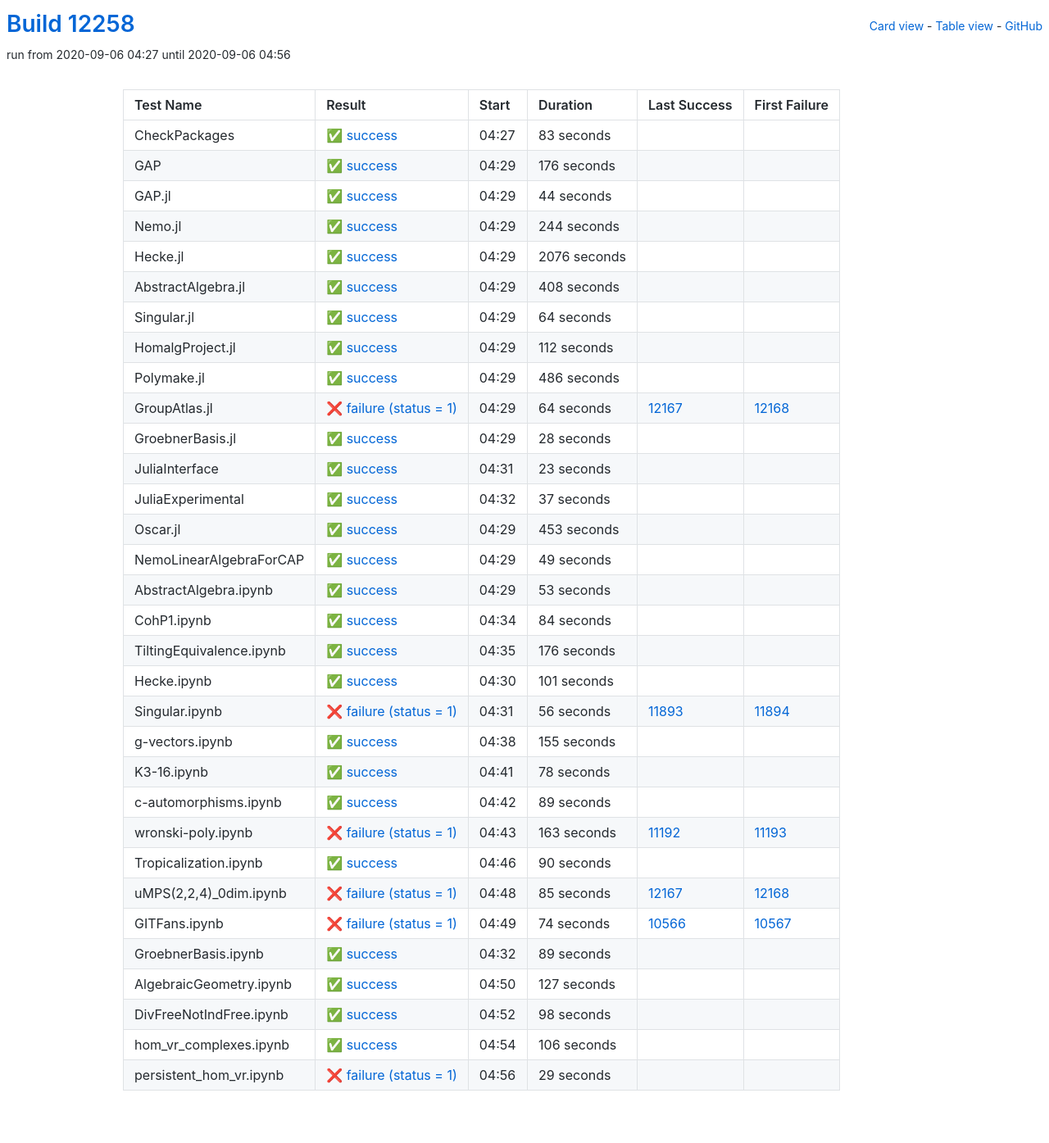
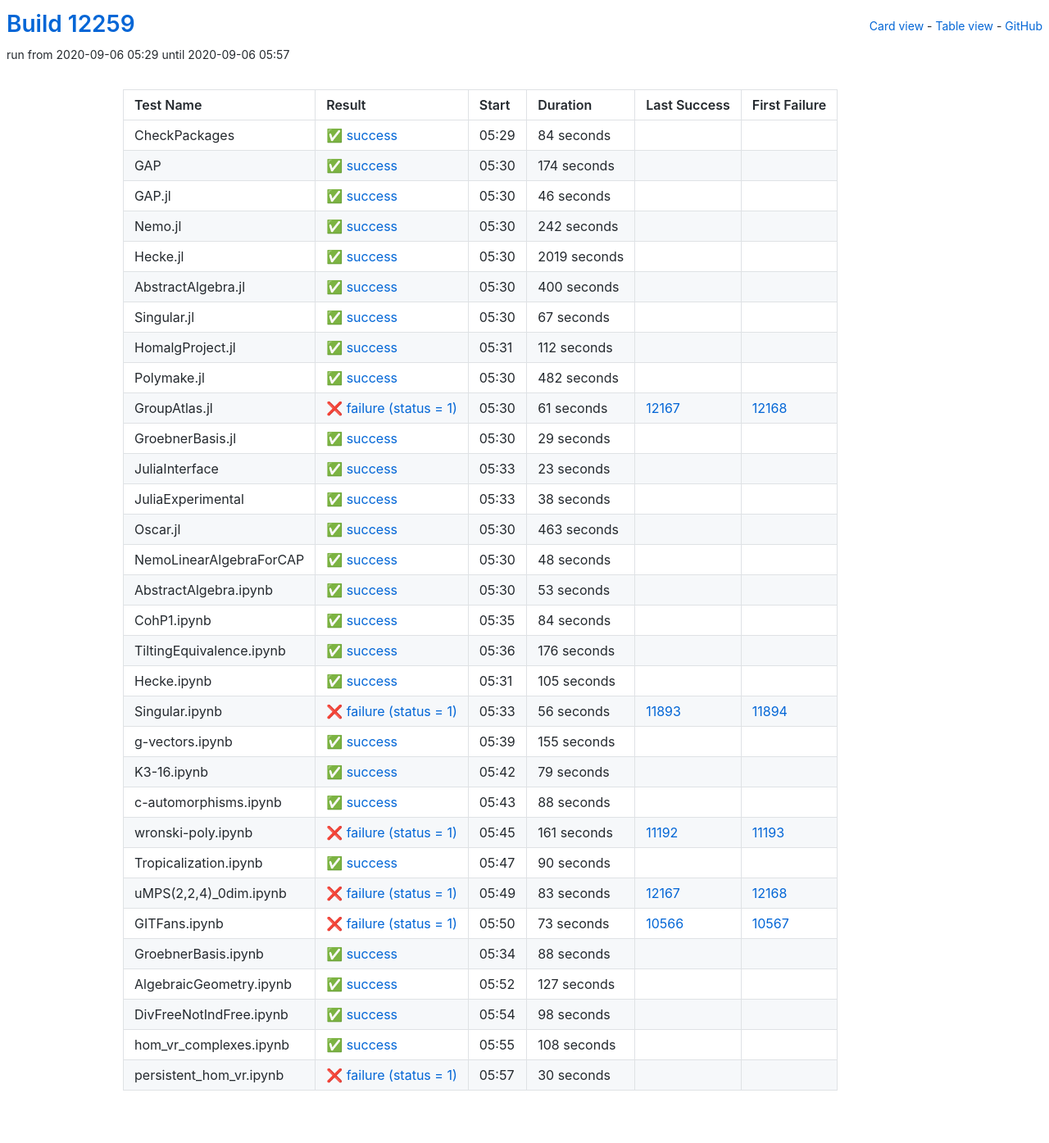
Before and after one commit to oscar-system/oscar-ci-status, a Jekyll site: the page built from table.html, in a window 1280 px wide. Shown: the whole page at 82% size. Built offline with Jekyll 4.4.1, drawn with Linux system fonts in a browser that asks for light colours.

Commit message:
Build #12259

```diff
--- a/_data/ci.yml
+++ b/_data/ci.yml
@@ -1,6 +1,6 @@
 ---
-build: 12258
-build_url: https://oscarci.mathematik.uni-kl.de/job/oscar/12258/
+build: 12259
+build_url: https://oscarci.mathematik.uni-kl.de/job/oscar/12259/
 job: oscar
 organization: oscar-system
 repo: oscar-ci-status
@@ -8,92 +8,92 @@
 tests:
 - name: CheckPackages
   id: checkpackages
-  log: https://oscarci.mathematik.uni-kl.de/job/oscar/12258/artifact/logs/build-12258/CheckPackages.log
-  start: 2020-09-06 04:27
+  log: https://oscarci.mathematik.uni-kl.de/job/oscar/12259/artifact/logs/build-12259/CheckPackages.log
+  start: 2020-09-06 05:29
   success: true
   exitcode: 0
   status: success
-  duration: 83
+  duration: 84
   last_success: false
   last_success_url:
   first_failure: false
   first_failure_url:
 - name: GAP
   id: gap
-  log: https://oscarci.mathematik.uni-kl.de/job/oscar/12258/artifact/logs/build-12258/GAP.log
-  start: 2020-09-06 04:29
+  log: https://oscarci.mathematik.uni-kl.de/job/oscar/12259/artifact/logs/build-12259/GAP.log
+  start: 2020-09-06 05:30
   success: true
   exitcode: 0
   status: success
-  duration: 176
+  duration: 174
   last_success: false
   last_success_url:
   first_failure: false
   first_failure_url:
 - name: GAP.jl
   id: gap-jl
-  log: https://oscarci.mathematik.uni-kl.de/job/oscar/12258/artifact/logs/build-12258/GAP.jl.log
-  start: 2020-09-06 04:29
+  log: https://oscarci.mathematik.uni-kl.de/job/oscar/12259/artifact/logs/build-12259/GAP.jl.log
+  start: 2020-09-06 05:30
   success: true
   exitcode: 0
   status: success
-  duration: 44
+  duration: 46
   last_success: false
   last_success_url:
   first_failure: false
   first_failure_url:
 - name: Nemo.jl
   id: nemo-jl
-  log: https://oscarci.mathematik.uni-kl.de/job/oscar/12258/artifact/logs/build-12258/Nemo.jl.log
-  start: 2020-09-06 04:29
+  log: https://oscarci.mathematik.uni-kl.de/job/oscar/12259/artifact/logs/build-12259/Nemo.jl.log
+  start: 2020-09-06 05:30
   success: true
   exitcode: 0
   status: success
-  duration: 244
+  duration: 242
   last_success: false
   last_success_url:
   first_failure: false
   first_failure_url:
 - name: Hecke.jl
   id: hecke-jl
-  log: https://oscarci.mathematik.uni-kl.de/job/oscar/12258/artifact/logs/build-12258/Hecke.jl.log
-  start: 2020-09-06 04:29
+  log: https://oscarci.mathematik.uni-kl.de/job/oscar/12259/artifact/logs/build-12259/Hecke.jl.log
+  start: 2020-09-06 05:30
   success: true
   exitcode: 0
   status: success
-  duration: 2076
+  duration: 2019
   last_success: false
   last_success_url:
   first_failure: false
   first_failure_url:
 - name: AbstractAlgebra.jl
   id: abstractalgebra-jl
-  log: https://oscarci.mathematik.uni-kl.de/job/oscar/12258/artifact/logs/build-12258/AbstractAlgebra.jl.log
-  start: 2020-09-06 04:29
+  log: https://oscarci.mathematik.uni-kl.de/job/oscar/12259/artifact/logs/build-12259/AbstractAlgebra.jl.log
+  start: 2020-09-06 05:30
   success: true
   exitcode: 0
   status: success
-  duration: 408
+  duration: 400
   last_success: false
   last_success_url:
   first_failure: false
   first_failure_url:
 - name: Singular.jl
   id: singular-jl
-  log: https://oscarci.mathematik.uni-kl.de/job/oscar/12258/artifact/logs/build-12258/Singular.jl.log
-  start: 2020-09-06 04:29
+  log: https://oscarci.mathematik.uni-kl.de/job/oscar/12259/artifact/logs/build-12259/Singular.jl.log
+  start: 2020-09-06 05:30
   success: true
   exitcode: 0
   status: success
-  duration: 64
+  duration: 67
   last_success: false
   last_success_url:
   first_failure: false
   first_failure_url:
 - name: HomalgProject.jl
   id: homalgproject-jl
-  log: https://oscarci.mathematik.uni-kl.de/job/oscar/12258/artifact/logs/build-12258/HomalgProject.jl.log
-  start: 2020-09-06 04:29
+  log: https://oscarci.mathematik.uni-kl.de/job/oscar/12259/artifact/logs/build-12259/HomalgProject.jl.log
+  start: 2020-09-06 05:31
   success: true
   exitcode: 0
   status: success
@@ -104,44 +104,44 @@
   first_failure_url:
 - name: Polymake.jl
   id: polymake-jl
-  log: https://oscarci.mathematik.uni-kl.de/job/oscar/12258/artifact/logs/build-12258/Polymake.jl.log
-  start: 2020-09-06 04:29
+  log: https://oscarci.mathematik.uni-kl.de/job/oscar/12259/artifact/logs/build-12259/Polymake.jl.log
+  start: 2020-09-06 05:30
   success: true
   exitcode: 0
   status: success
-  duration: 486
+  duration: 482
   last_success: false
   last_success_url:
   first_failure: false
   first_failure_url:
 - name: GroupAtlas.jl
   id: groupatlas-jl
-  log: https://oscarci.mathematik.uni-kl.de/job/oscar/12258/artifact/logs/build-12258/GroupAtlas.jl.log
-  start: 2020-09-06 04:29
+  log: https://oscarci.mathematik.uni-kl.de/job/oscar/12259/artifact/logs/build-12259/GroupAtlas.jl.log
+  start: 2020-09-06 05:30
   success: false
   exitcode: 1
   status: failure
-  duration: 64
+  duration: 61
   last_success: 12167
   last_success_url: https://oscarci.mathematik.uni-kl.de/job/oscar/12167/
   first_failure: 12168
   first_failure_url: https://oscarci.mathematik.uni-kl.de/job/oscar/12168/
 - name: GroebnerBasis.jl
   id: groebnerbasis-jl
-  log: https://oscarci.mathematik.uni-kl.de/job/oscar/12258/artifact/logs/build-12258/GroebnerBasis.jl.log
-  start: 2020-09-06 04:29
+  log: https://oscarci.mathematik.uni-kl.de/job/oscar/12259/artifact/logs/build-12259/GroebnerBasis.jl.log
+  start: 2020-09-06 05:30
   success: true
   exitcode: 0
   status: success
-  duration: 28
+  duration: 29
   last_success: false
   last_success_url:
   first_failure: false
   first_failure_url:
 - name: JuliaInterface
   id: juliainterface
-  log: https://oscarci.mathematik.uni-kl.de/job/oscar/12258/artifact/logs/build-12258/JuliaInterface.log
-  start: 2020-09-06 04:31
+  log: https://oscarci.mathematik.uni-kl.de/job/oscar/12259/artifact/logs/build-12259/JuliaInterface.log
+  start: 2020-09-06 05:33
   success: true
   exitcode: 0
   status: success
@@ -152,44 +152,44 @@
   first_failure_url:
 - name: JuliaExperimental
   id: juliaexperimental
-  log: https://oscarci.mathematik.uni-kl.de/job/oscar/12258/artifact/logs/build-12258/JuliaExperimental.log
-  start: 2020-09-06 04:32
+  log: https://oscarci.mathematik.uni-kl.de/job/oscar/12259/artifact/logs/build-12259/JuliaExperimental.log
+  start: 2020-09-06 05:33
   success: true
   exitcode: 0
   status: success
-  duration: 37
+  duration: 38
   last_success: false
   last_success_url:
   first_failure: false
   first_failure_url:
 - name: Oscar.jl
   id: oscar-jl
-  log: https://oscarci.mathematik.uni-kl.de/job/oscar/12258/artifact/logs/build-12258/Oscar.jl.log
-  start: 2020-09-06 04:29
+  log: https://oscarci.mathematik.uni-kl.de/job/oscar/12259/artifact/logs/build-12259/Oscar.jl.log
+  start: 2020-09-06 05:30
   success: true
   exitcode: 0
   status: success
-  duration: 453
+  duration: 463
   last_success: false
   last_success_url:
   first_failure: false
   first_failure_url:
 - name: NemoLinearAlgebraForCAP
   id: nemolinearalgebraforcap
-  log: https://oscarci.mathematik.uni-kl.de/job/oscar/12258/artifact/logs/build-12258/NemoLinearAlgebraForCAP.log
-  start: 2020-09-06 04:29
+  log: https://oscarci.mathematik.uni-kl.de/job/oscar/12259/artifact/logs/build-12259/NemoLinearAlgebraForCAP.log
+  start: 2020-09-06 05:30
   success: true
   exitcode: 0
   status: success
-  duration: 49
+  duration: 48
   last_success: false
   last_success_url:
   first_failure: false
   first_failure_url:
 - name: AbstractAlgebra.ipynb
   id: abstractalgebra-ipynb
-  log: https://oscarci.mathematik.uni-kl.de/job/oscar/12258/artifact/logs/build-12258/AbstractAlgebra.ipynb.log
-  start: 2020-09-06 04:29
+  log: https://oscarci.mathematik.uni-kl.de/job/oscar/12259/artifact/logs/build-12259/AbstractAlgebra.ipynb.log
+  start: 2020-09-06 05:30
   success: true
   exitcode: 0
   status: success
@@ -200,8 +200,8 @@
   first_failure_url:
 - name: CohP1.ipynb
   id: cohp1-ipynb
-  log: https://oscarci.mathematik.uni-kl.de/job/oscar/12258/artifact/logs/build-12258/CohP1.ipynb.log
-  start: 2020-09-06 04:34
+  log: https://oscarci.mathematik.uni-kl.de/job/oscar/12259/artifact/logs/build-12259/CohP1.ipynb.log
+  start: 2020-09-06 05:35
   success: true
   exitcode: 0
   status: success
@@ -212,8 +212,8 @@
   first_failure_url:
 - name: TiltingEquivalence.ipynb
   id: tiltingequivalence-ipynb
-  log: https://oscarci.mathematik.uni-kl.de/job/oscar/12258/artifact/logs/build-12258/TiltingEquivalence.ipynb.log
-  start: 2020-09-06 04:35
+  log: https://oscarci.mathematik.uni-kl.de/job/oscar/12259/artifact/logs/build-12259/TiltingEquivalence.ipynb.log
+  start: 2020-09-06 05:36
   success: true
   exitcode: 0
   status: success
@@ -224,20 +224,20 @@
   first_failure_url:
 - name: Hecke.ipynb
   id: hecke-ipynb
-  log: https://oscarci.mathematik.uni-kl.de/job/oscar/12258/artifact/logs/build-12258/Hecke.ipynb.log
-  start: 2020-09-06 04:30
+  log: https://oscarci.mathematik.uni-kl.de/job/oscar/12259/artifact/logs/build-12259/Hecke.ipynb.log
+  start: 2020-09-06 05:31
   success: true
   exitcode: 0
   status: success
-  duration: 101
+  duration: 105
   last_success: false
   last_success_url:
   first_failure: false
   first_failure_url:
 - name: Singular.ipynb
   id: singular-ipynb
-  log: https://oscarci.mathematik.uni-kl.de/job/oscar/12258/artifact/logs/build-12258/Singular.ipynb.log
-  start: 2020-09-06 04:31
+  log: https://oscarci.mathematik.uni-kl.de/job/oscar/12259/artifact/logs/build-12259/Singular.ipynb.log
+  start: 2020-09-06 05:33
   success: false
   exitcode: 1
   status: failure
@@ -248,8 +248,8 @@
   first_failure_url: https://oscarci.mathematik.uni-kl.de/job/oscar/11894/
 - name: g-vectors.ipynb
   id: g-vectors-ipynb
-  log: https://oscarci.mathematik.uni-kl.de/job/oscar/12258/artifact/logs/build-12258/g-vectors.ipynb.log
-  start: 2020-09-06 04:38
+  log: https://oscarci.mathematik.uni-kl.de/job/oscar/12259/artifact/logs/build-12259/g-vectors.ipynb.log
+  start: 2020-09-06 05:39
   success: true
   exitcode: 0
   status: success
@@ -260,44 +260,44 @@
   first_failure_url:
 - name: K3-16.ipynb
   id: k3-16-ipynb
-  log: https://oscarci.mathematik.uni-kl.de/job/oscar/12258/artifact/logs/build-12258/K3-16.ipynb.log
-  start: 2020-09-06 04:41
+  log: https://oscarci.mathematik.uni-kl.de/job/oscar/12259/artifact/logs/build-12259/K3-16.ipynb.log
+  start: 2020-09-06 05:42
   success: true
   exitcode: 0
   status: success
-  duration: 78
+  duration: 79
   last_success: false
   last_success_url:
   first_failure: false
   first_failure_url:
 - name: c-automorphisms.ipynb
   id: c-automorphisms-ipynb
-  log: https://oscarci.mathematik.uni-kl.de/job/oscar/12258/artifact/logs/build-12258/c-automorphisms.ipynb.log
-  start: 2020-09-06 04:42
+  log: https://oscarci.mathematik.uni-kl.de/job/oscar/12259/artifact/logs/build-12259/c-automorphisms.ipynb.log
+  start: 2020-09-06 05:43
   success: true
   exitcode: 0
   status: success
-  duration: 89
+  duration: 88
   last_success: false
   last_success_url:
   first_failure: false
   first_failure_url:
 - name: wronski-poly.ipynb
   id: wronski-poly-ipynb
-  log: https://oscarci.mathematik.uni-kl.de/job/oscar/12258/artifact/logs/build-12258/wronski-poly.ipynb.log
-  start: 2020-09-06 04:43
+  log: https://oscarci.mathematik.uni-kl.de/job/oscar/12259/artifact/logs/build-12259/wronski-poly.ipynb.log
+  start: 2020-09-06 05:45
   success: false
   exitcode: 1
   status: failure
-  duration: 163
+  duration: 161
   last_success: 11192
   last_success_url: https://oscarci.mathematik.uni-kl.de/job/oscar/11192/
   first_failure: 11193
   first_failure_url: https://oscarci.mathematik.uni-kl.de/job/oscar/11193/
 - name: Tropicalization.ipynb
   id: tropicalization-ipynb
-  log: https://oscarci.mathematik.uni-kl.de/job/oscar/12258/artifact/logs/build-12258/Tropicalization.ipynb.log
-  start: 2020-09-06 04:46
+  log: https://oscarci.mathematik.uni-kl.de/job/oscar/12259/artifact/logs/build-12259/Tropicalization.ipynb.log
+  start: 2020-09-06 05:47
   success: true
   exitcode: 0
   status: success
@@ -308,44 +308,44 @@
   first_failure_url:
 - name: uMPS(2,2,4)_0dim.ipynb
   id: umps-2-2-4-0dim-ipynb
-  log: https://oscarci.mathematik.uni-kl.de/job/oscar/12258/artifact/logs/build-12258/uMPS-2-2-4-_0dim.ipynb.log
-  start: 2020-09-06 04:48
+  log: https://oscarci.mathematik.uni-kl.de/job/oscar/12259/artifact/logs/build-12259/uMPS-2-2-4-_0dim.ipynb.log
+  start: 2020-09-06 05:49
   success: false
   exitcode: 1
   status: failure
-  duration: 85
+  duration: 83
   last_success: 12167
   last_success_url: https://oscarci.mathematik.uni-kl.de/job/oscar/12167/
   first_failure: 12168
   first_failure_url: https://oscarci.mathematik.uni-kl.de/job/oscar/12168/
 - name: GITFans.ipynb
   id: gitfans-ipynb
-  log: https://oscarci.mathematik.uni-kl.de/job/oscar/12258/artifact/logs/build-12258/GITFans.ipynb.log
-  start: 2020-09-06 04:49
+  log: https://oscarci.mathematik.uni-kl.de/job/oscar/12259/artifact/logs/build-12259/GITFans.ipynb.log
+  start: 2020-09-06 05:50
   success: false
   exitcode: 1
   status: failure
-  duration: 74
+  duration: 73
   last_success: 10566
   last_success_url: https://oscarci.mathematik.uni-kl.de/job/oscar/10566/
   first_failure: 10567
   first_failure_url: https://oscarci.mathematik.uni-kl.de/job/oscar/10567/
 - name: GroebnerBasis.ipynb
   id: groebnerbasis-ipynb
-  log: https://oscarci.mathematik.uni-kl.de/job/oscar/12258/artifact/logs/build-12258/GroebnerBasis.ipynb.log
-  start: 2020-09-06 04:32
+  log: https://oscarci.mathematik.uni-kl.de/job/oscar/12259/artifact/logs/build-12259/GroebnerBasis.ipynb.log
+  start: 2020-09-06 05:34
   success: true
   exitcode: 0
   status: success
-  duration: 89
+  duration: 88
   last_success: false
   last_success_url:
   first_failure: false
   first_failure_url:
 - name: AlgebraicGeometry.ipynb
   id: algebraicgeometry-ipynb
-  log: https://oscarci.mathematik.uni-kl.de/job/oscar/12258/artifact/logs/build-12258/AlgebraicGeometry.ipynb.log
-  start: 2020-09-06 04:50
+  log: https://oscarci.mathematik.uni-kl.de/job/oscar/12259/artifact/logs/build-12259/AlgebraicGeometry.ipynb.log
+  start: 2020-09-06 05:52
   success: true
   exitcode: 0
   status: success
@@ -356,8 +356,8 @@
   first_failure_url:
 - name: DivFreeNotIndFree.ipynb
   id: divfreenotindfree-ipynb
-  log: https://oscarci.mathematik.uni-kl.de/job/oscar/12258/artifact/logs/build-12258/DivFreeNotIndFree.ipynb.log
-  start: 2020-09-06 04:52
+  log: https://oscarci.mathematik.uni-kl.de/job/oscar/12259/artifact/logs/build-12259/DivFreeNotIndFree.ipynb.log
+  start: 2020-09-06 05:54
   success: true
   exitcode: 0
   status: success
@@ -368,24 +368,24 @@
   first_failure_url:
 - name: hom_vr_complexes.ipynb
   id: hom-vr-complexes-ipynb
-  log: https://oscarci.mathematik.uni-kl.de/job/oscar/12258/artifact/logs/build-12258/hom_vr_complexes.ipynb.log
-  start: 2020-09-06 04:54
+  log: https://oscarci.mathematik.uni-kl.de/job/oscar/12259/artifact/logs/build-12259/hom_vr_complexes.ipynb.log
+  start: 2020-09-06 05:55
   success: true
   exitcode: 0
   status: success
-  duration: 106
+  duration: 108
   last_success: false
   last_success_url:
   first_failure: false
   first_failure_url:
 - name: persistent_hom_vr.ipynb
   id: persistent-hom-vr-ipynb
-  log: https://oscarci.mathematik.uni-kl.de/job/oscar/12258/artifact/logs/build-12258/persistent_hom_vr.ipynb.log
-  start: 2020-09-06 04:56
+  log: https://oscarci.mathematik.uni-kl.de/job/oscar/12259/artifact/logs/build-12259/persistent_hom_vr.ipynb.log
+  start: 2020-09-06 05:57
   success: false
   exitcode: 1
   status: failure
-  duration: 29
+  duration: 30
   last_success: false
   last_success_url:
   first_failure: false
```
Also changed, not shown: README.md.
